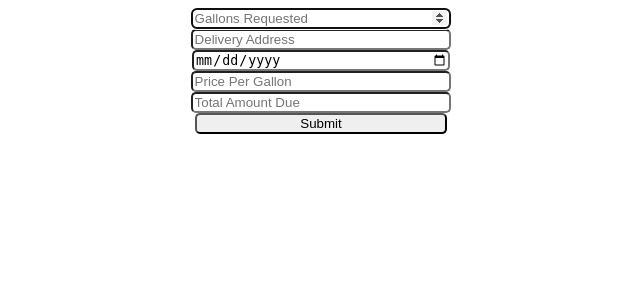
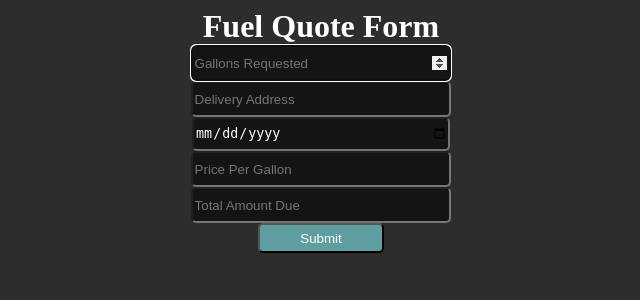
Before and after one commit to JeremyCrain/4353-Group-1-Project, a web app: file public/quoteForm.html in a window 1280 px wide. Shown: the top 300 px of the page, without its empty margins (319-959 px from the left). Run offline with its HTML, style and script files only (its server is not run), Linux system fonts and the light colour scheme.

```diff
--- a/public/quoteForm.css
+++ b/public/quoteForm.css
@@ -1,7 +1,31 @@
+body{
+    background-color: rgb(45, 45, 45);
+}
+
+
+
+.fuel-quote-form{
+    color: white;
+}
+
+.fuel-quote-form h1 {
+    margin: auto;
+    display: block;
+    text-align: center;
+}
+
 .quote-form input {
+    margin: auto;
     display: block;
-    margin: auto;
     border-radius: 5px;
     width: 20%;
-    top: 50%;
+    height: 30px;
+    background-color: rgb(20, 20, 20);
+    color: white;
 }
+
+.quote-form .submit-button {
+    background-color: cadetblue;
+    box-shadow: inset;
+    width: 10%
+}
--- a/public/quoteForm.html
+++ b/public/quoteForm.html
@@ -7,13 +7,14 @@
 
 <body>
     <div class="fuel-quote-form">
+        <h1>Fuel Quote Form</h1>
         <form class="quote-form" action="/quoteSubmit.js">
             <input type="number" name="gallons-requested" placeholder="Gallons Requested" inputmode="numeric" min="0" required autofocus>
             <input type="text" name="delivery-address" placeholder="Delivery Address">
             <input type="date" name="delivery-date">
             <input type="text" name="price-gallon" placeholder="Price Per Gallon" inputmode="numeric" min="0" readonly>
             <input type="text" name="total-due" placeholder="Total Amount Due" inputmode="numeric" min="0" readonly>
-            <input type="submit" value="Submit">
+            <input type="submit" class="submit-button" value="Submit">
         </form>
     </div>
 </body>
```
Also changed, not shown: README.md.
